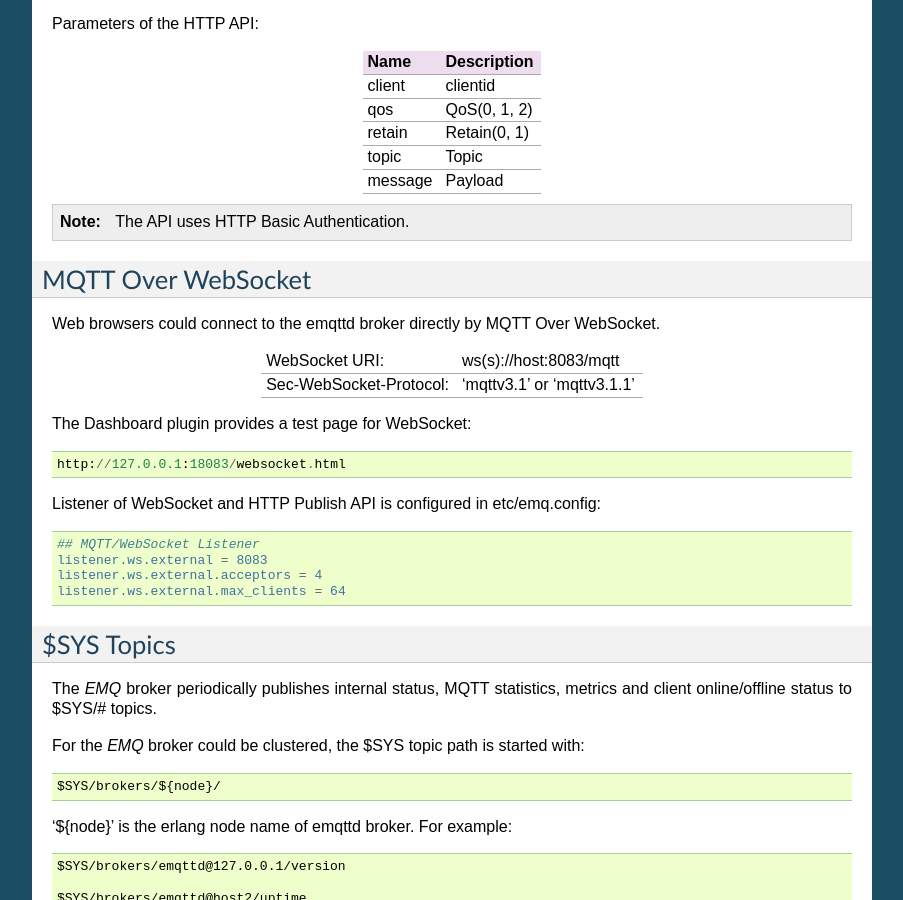
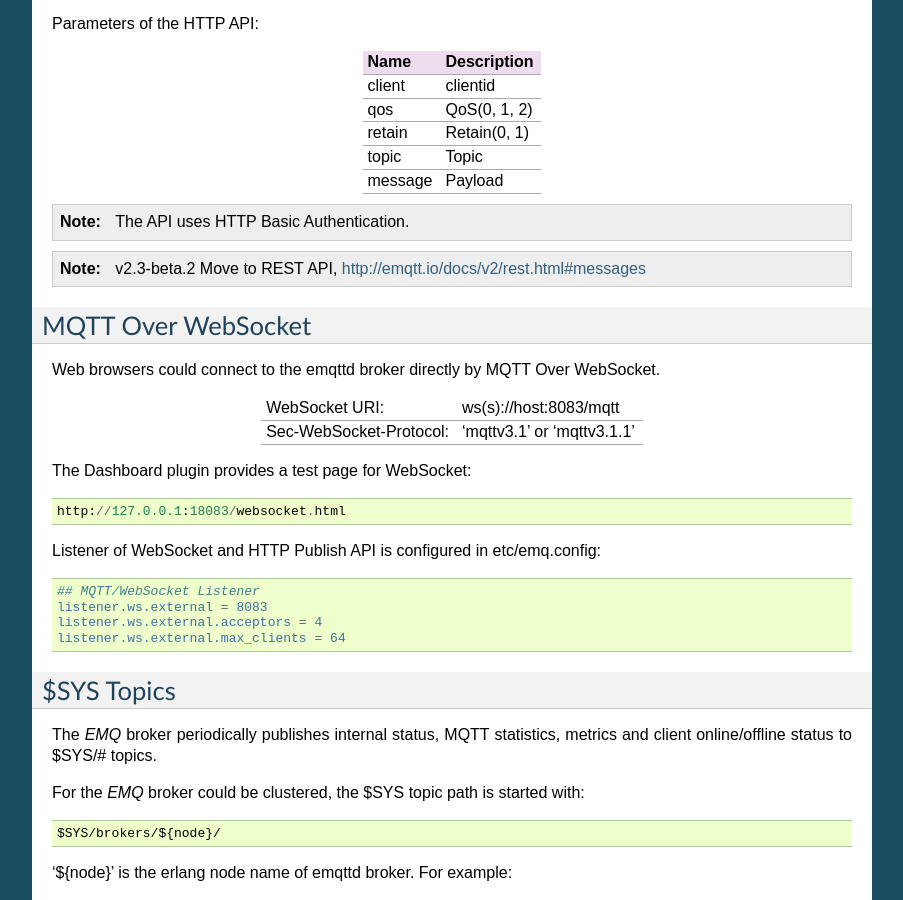
Before and after one commit to emqxarchive/emqx-docs-en, a Sphinx documentation site: the page built from source/guide.rst, in a window 1280 px wide and 900 px high, scrolled down 9484 px. Shown: the whole window, without its empty margins (198-1101 px from the left). Built offline with Sphinx 7.4.7, drawn with Linux system fonts in a browser that asks for light colours.

Commit message:
HTTP Publish API Move to REST API

```diff
--- a/source/guide.rst
+++ b/source/guide.rst
@@ -604,6 +604,7 @@
 +---------+----------------+
 
 .. NOTE:: The API uses HTTP Basic Authentication.
+.. NOTE:: v2.3-beta.2 Move to REST API, http://emqtt.io/docs/v2/rest.html#messages
 
 -------------------
 MQTT Over WebSocket
```
